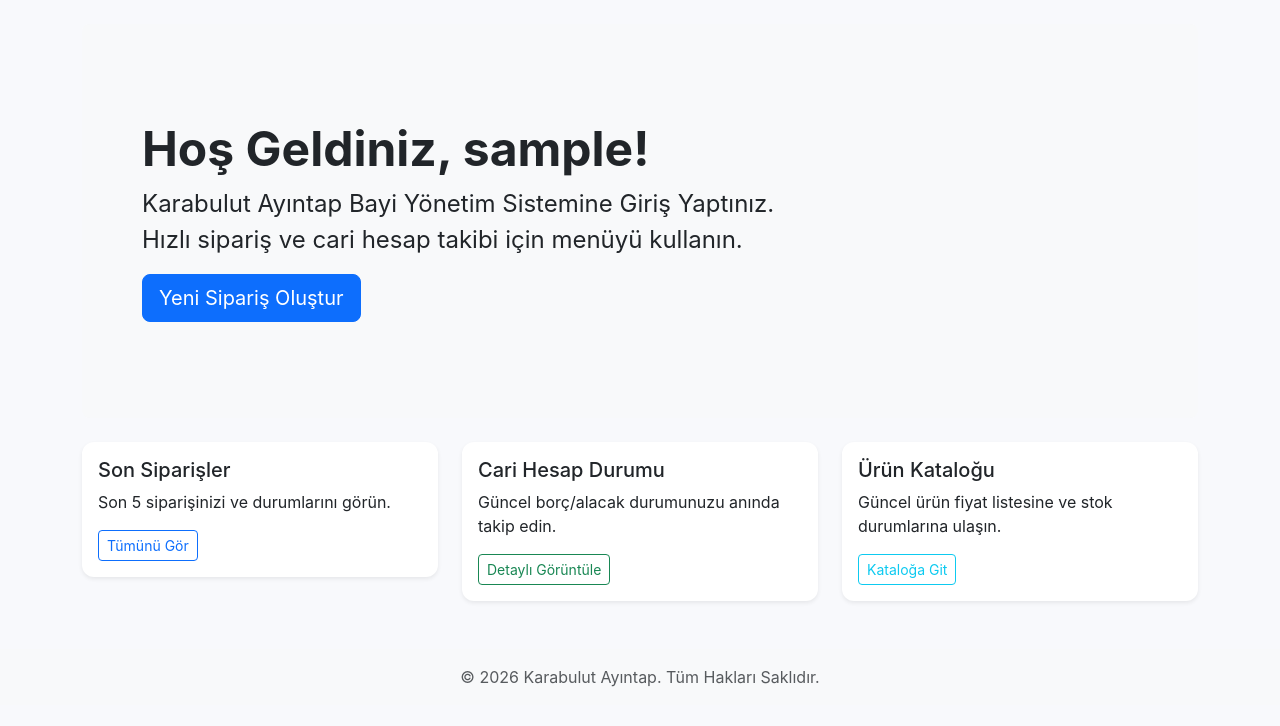
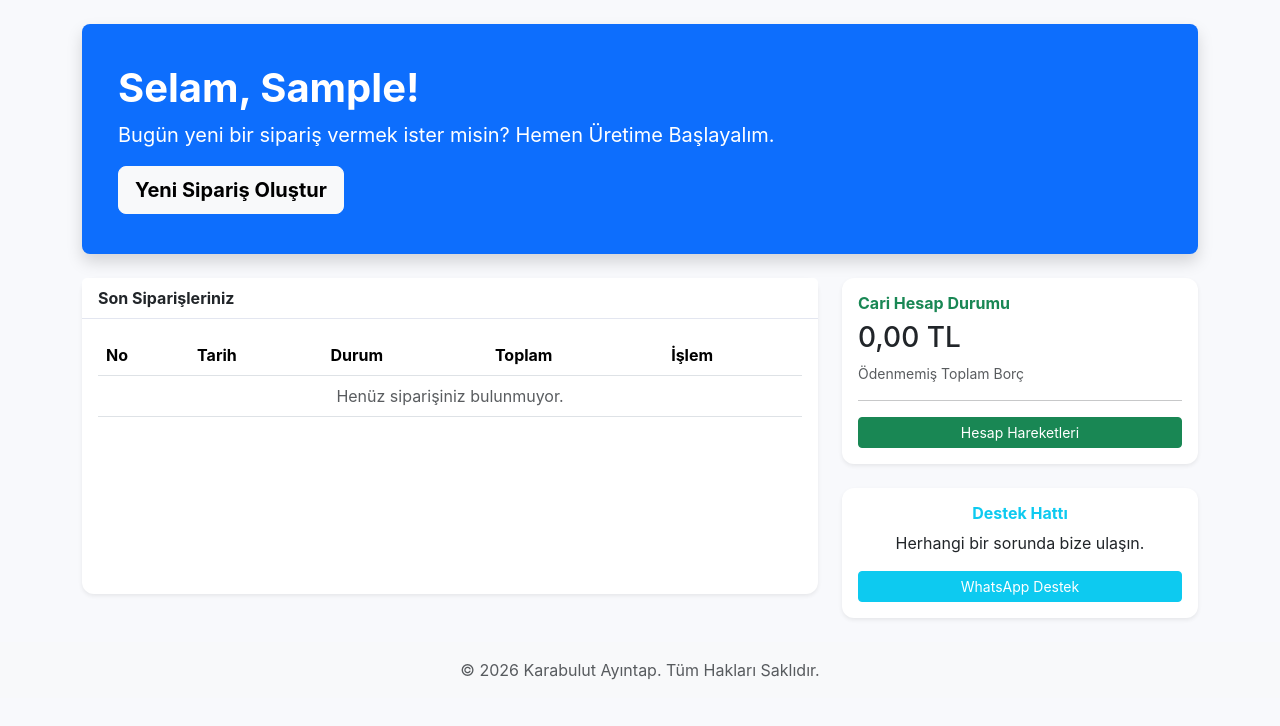
Before and after one commit to mrt0640/b2b, a Django app: page /dashboard/ in a window 1280 px wide. Shown: the part 56-782 px from the top of the page. Run offline with Django 5.2, Linux system fonts and the light colour scheme; the visitor is signed in with stand-in values (Sample User, id 1); data that the repository does not hold is empty; parts of the project's set-up code (start-up, migrations or seed data) failed here and were passed over.

Commit message:
giriş ekranı düzenlendi

```diff
--- a/management/models.py
+++ b/management/models.py
@@ -87,7 +87,7 @@ class UnitConversion(models.Model):
     target_unit = models.ForeignKey(Unit, related_name='target_conversions', on_delete=models.CASCADE, verbose_name="Hedef Birim")
     conversion_factor = models.DecimalField(
         max_digits=10,
-        decimal_places=4,
+        decimal_places=3,
         verbose_name="Çevrim Faktörü (Kaynak * Faktör = Hedef)",
         help_text="Örn: 1 kg'ı 1000 gr'a çevirmek için 1000 girin. 1 gr'ı 1 kg'a çevirmek için 0.001 girin."
     )
@@ -342,7 +342,7 @@ class OrderItem(models.Model):
     # Ürün ana birimi cinsinden birim fiyatı tutar
     unit_price_at_order = models.DecimalField(
         max_digits=10,
-        decimal_places=4,
+        decimal_places=3,
         null=True,
         blank=True,
         verbose_name="Sipariş Anındaki Birim Fiyat (Ürün Ana Birimi Cinsinden)"
@@ -895,7 +895,7 @@ class RecipeItem(models.Model):
     )
     quantity_required = models.DecimalField(
         max_digits=10,
-        decimal_places=4,
+        decimal_places=2,
         verbose_name="Gerekli Miktar"
     )
 
--- a/management/templates/management/dashboard.html
+++ b/management/templates/management/dashboard.html
@@ -1,67 +1,88 @@
 {% extends 'base.html' %}
 {% block title %}Bayi Dashboard{% endblock %}
+
 {% block content %}
-<div class="p-5 mb-4 bg-light rounded-3">
-    <div class="container-fluid py-5">
-        <h1 class="display-5 fw-bold">Hoş Geldiniz, {{ user.get_username }}!</h1>
-        <p class="col-md-8 fs-4">Karabulut Ayıntap Bayi Yönetim Sistemine Giriş Yaptınız. Hızlı sipariş ve cari hesap takibi için menüyü kullanın.</p>
-        <a href="#" class="btn btn-primary btn-lg" type="button">Yeni Sipariş Oluştur</a>
+<div class="p-4 mb-4 bg-primary text-white rounded-3 shadow">
+    <div class="container-fluid py-3">
+        <h1 class="display-6 fw-bold">Selam, {{ user.first_name|default:user.username }}!</h1>
+        <p class="fs-5">Bugün yeni bir sipariş vermek ister misin? Hemen Üretime Başlayalım.</p>
+        <a href="{% url 'management:new_order' %}" class="btn btn-light btn-lg fw-bold">
+            <i class="bi bi-plus-circle"></i> Yeni Sipariş Oluştur
+        </a>
     </div>
 </div>
 
 <div class="row">
-    <div class="col-md-4 mb-4">
-        <div class="card shadow-sm">
+    <div class="col-md-8 mb-4">
+        <div class="card shadow-sm h-100">
+            <div class="card-header bg-white fw-bold">Son Siparişleriniz</div>
             <div class="card-body">
-                <h5 class="card-title">Son Siparişler</h5>
-                <p class="card-text">Son 5 siparişinizi ve durumlarını görün.</p>
-                <a href="#" class="btn btn-outline-primary btn-sm">Tümünü Gör</a>
+                <div class="table-responsive">
+                    <table class="table table-hover">
+                        <thead>
+                            <tr>
+                                <th>No</th>
+                                <th>Tarih</th>
+                                <th>Durum</th>
+                                <th>Toplam</th>
+                                <th>İşlem</th>
+                            </tr>
+                        </thead>
+                        <tbody>
+                        {% for order in last_orders %}
+                        <tr>
+                            <td>#{{ order.id }}</td>
+
+                            <td>{{ order.order_date|date:"d.m.Y H:i" }}</td>
+
+                            <td>
+                                {% if order.status == 'Beklemede' %}
+                                    <span class="badge bg-warning text-dark">Beklemede</span>
+                                {% elif order.status == 'Onaylandı' %}
+                                    <span class="badge bg-info">Onaylandı</span>
+                                {% elif order.status == 'Tamamlandı' %}
+                                    <span class="badge bg-success">Tamamlandı</span>
+                                {% else %}
+                                    <span class="badge bg-secondary">{{ order.get_status_display }}</span>
+                                {% endif %}
+                            </td>
+
+                            <td>{{ order.total_amount|floatformat:2 }} TL</td>
+
+                            <td>
+                                <a href="{% url 'management:order_detail' order.id %}" class="btn btn-sm btn-outline-secondary">Detay</a>
+                            </td>
+                        </tr>
+                        {% empty %}
+                        <tr>
+                            <td colspan="5" class="text-center text-muted">Henüz siparişiniz bulunmuyor.</td>
+                        </tr>
+                        {% endfor %}
+                    </tbody>
+                    </table>
+                </div>
             </div>
         </div>
     </div>
-    <div class="col-md-4 mb-4">
-        <div class="card shadow-sm">
+
+    <div class="col-md-4">
+        <div class="card shadow-sm border-success mb-4">
             <div class="card-body">
-                <h5 class="card-title">Cari Hesap Durumu</h5>
-                <p class="card-text">Güncel borç/alacak durumunuzu anında takip edin.</p>
-                <a href="#" class="btn btn-outline-success btn-sm">Detaylı Görüntüle</a>
+                <h6 class="text-success fw-bold">Cari Hesap Durumu</h6>
+                <h3 class="card-title">{{ balance|floatformat:2 }} TL</h3>
+                <p class="small text-muted">Ödenmemiş Toplam Borç</p>
+                <hr>
+                <a href="{% url 'management:dealer_transactions' %}" class="btn btn-success btn-sm w-100">Hesap Hareketleri</a>
             </div>
         </div>
-    </div>
-    <div class="col-md-4 mb-4">
-        <div class="card shadow-sm">
-            <div class="card-body">
-                <h5 class="card-title">Ürün Kataloğu</h5>
-                <p class="card-text">Güncel ürün fiyat listesine ve stok durumlarına ulaşın.</p>
-                <a href="#" class="btn btn-outline-info btn-sm">Kataloğa Git</a>
+
+        <div class="card shadow-sm border-info">
+            <div class="card-body text-center">
+                <h6 class="text-info fw-bold">Destek Hattı</h6>
+                <p class="card-text">Herhangi bir sorunda bize ulaşın.</p>
+                <a href="tel:05000000000" class="btn btn-info btn-sm text-white w-100">WhatsApp Destek</a>
             </div>
         </div>
     </div>
 </div>
-
 {% endblock content %}
-
-<!doctype html>
-<html lang="tr">
-<head>
-    <meta charset="utf-8">
-    <title>Bayi Hoşgeldiniz</title>
-    <link href="https://cdn.jsdelivr.net/npm/bootstrap@5.3.3/dist/css/bootstrap.min.css" rel="stylesheet">
-</head>
-<body>
-    <div class="container mt-5">
-        <h1>Bayi Hoşgeldiniz</h1>
-        <p class="lead">{{ welcome_message }}</p>
-
-        <a href="{% url 'logout' %}" class="btn btn-danger">Çıkış Yap</a>
-
-        <hr>
-        <h2>Modüller</h2>
-        <ul class="list-group">
-            <li class="list-group-item">Yeni Sipariş Oluştur</li>
-            <li class="list-group-item">Sipariş Geçmişi</li>
-            <li class="list-group-item">Cari Hesap Bilgileri</li>
-        </ul>
-    </div>
-</body>
-</html>
--- a/management/urls.py
+++ b/management/urls.py
@@ -24,6 +24,8 @@ urlpatterns = [
     path('delivery/update/<int:pk>/', views.courier_delivery_update, name='courier_delivery_update'),
     path('courier/dashboard/', views.courier_dashboard, name='courier_dashboard'),
     path('courier/delivery/<int:pk>/', views.courier_delivery_update, name='courier_delivery_update'),
+    path('order/<int:order_id>/', views.order_detail_view, name='order_detail'),
+    path('cari-hareketler/', views.dealer_transactions_view, name='dealer_transactions')
 ]
     # ... (Diğer url patternleriniz buraya gelecek) ...
     # Router tarafından tanımlanan URL'ler (Admin Finansal İşlemler)
--- a/management/views.py
+++ b/management/views.py
@@ -1,3 +1,4 @@
+# management/views.py
 from django.template.loader import get_template
 #from xhtml2pdf import pisa
 from io import BytesIO
@@ -93,8 +94,24 @@ def order_list(request):
     })
 
 
+def order_detail_view(request, order_id):
+    # Siparişi getir (Sadece ilgili bayinin görmesi için güvenliği de ekleyelim)
+    order = get_object_or_404(Order, id=order_id)
+
+    # Sipariş kalemlerini çekiyoruz (related_name='items' olduğunu varsayıyorum)
+    items = order.items.all()
+
+    context = {
+        'order': order,
+        'items': items,
+        'title': f'Sipariş Detayı #{order.id}'
+    }
+    return render(request, 'management/order_detail.html', context)
+
+
+
+
 from django.shortcuts import render, redirect
-
 def landing_page_view(request):
     """Projenin ana giriş/karşılama sayfası."""
 
@@ -129,94 +146,108 @@ def landing_page_view(request):
 
 @login_required
 def dealer_dashboard_view(request):
-    # --- YÖNLENDİRME KONTROLÜ BAŞLANGIÇ ---
-    # Giriş yapan kullanıcı "Kurye" grubundaysa bayi ekranını görmesin, kurye ekranına gitsin
-    if request.user.groups.filter(name='Kurye').exists():
-        return redirect('management:courier_dashboard')
+    try:
+        # 1. Giriş yapan kullanıcıya ait "Dealer" profilini buluyoruz
+        # Not: Dealer modelinizde User'a bağlı alanın adı 'user' varsayılmıştır
+        current_dealer = Dealer.objects.get(user=request.user)
+        # Modelinizdeki property'yi çağırıyoruz
+        balance = current_dealer.current_balance
+        # 2. Sorguyu bu Dealer nesnesi üzerinden yapıyoruz
+        last_orders = Order.objects.filter(dealer=current_dealer).order_by('-order_date')[:5]
 
-    # Eğer admin ise ve bayi ekranını değil de sipariş listesini görmek istiyorsa:
-    # if request.user.is_staff:
-    #     return redirect('management:order_list')
-    # --- YÖNLENDİRME KONTROLÜ BİTİŞ ---
+    except Dealer.DoesNotExist:
+        balance = 0
+        # Eğer bu kullanıcıya tanımlı bir Dealer profili yoksa boş liste döndür
+        last_orders = []
 
-    # Mevcut bayi dashboard kodlarınız burada devam eder...
     context = {
-        'title': 'Bayi Paneli',
-        # ... diğer veriler
+        'balance': balance,
+        'last_orders': last_orders,
+        'welcome_message': 'Yönetim sistemine hoş geldiniz.',
     }
     return render(request, 'management/dashboard.html', context)
 
+def dealer_transactions_view(request):
+    try:
+        current_dealer = Dealer.objects.get(user=request.user)
+        # 'date' yerine 'transaction_date' kullanıyoruz
+        transactions = current_dealer.transactions.all().order_by('-transaction_date')
+        balance = current_dealer.current_balance
+    except Dealer.DoesNotExist:
+        transactions = []
+        balance = 0
+
+    context = {
+        'transactions': transactions,
+        'balance': balance,
+        'title': 'Cari Hesap Hareketleri'
+    }
+    return render(request, 'management/dealer_transactions.html', context)
+
+
 @login_required
 def new_order_view(request):
-    """Bayi için yeni sipariş oluşturma sayfasını gösterir ve işler."""
-
-    # 1. Bayiyi bulma
     try:
         dealer = Dealer.objects.get(user=request.user)
     except Dealer.DoesNotExist:
         messages.error(request, "Sisteme kayıtlı bayi bilginiz bulunamadı.")
-        # DÜZELTME: Namespacing ile yönlendirme.
         return redirect('management:landing_page')
 
     if request.method == 'POST':
         order_form = OrderForm(request.POST)
-        formset = OrderItemFormSet(request.POST, instance=Order())
-
+        # KRİTİK: HTML'de 'items' prefix'i kullandığınız için burada da belirtmelisiniz
+        formset = OrderItemFormSet(request.POST, prefix='items')
 
         if order_form.is_valid() and formset.is_valid():
-            with transaction.atomic():
-                # 1. Siparişi oluştur (dealer bilgisini ekleyerek)
-                order = order_form.save(commit=False)
-                order.dealer = dealer
-                order.save()
-            # 2. Formset verilerini al
-            items = formset.save(commit=False)
-            total_order_amount = Decimal('0.00')
+            try:
+                with transaction.atomic():
+                    # 1. Siparişi oluştur
+                    order = order_form.save(commit=False)
+                    order.dealer = dealer
+                    order.save()
 
-            for item in items:
-                item.order = order
+                    # 2. Formset verilerini siparişe bağlayarak kaydet
+                    formset.instance = order
+                    items = formset.save(commit=False)
 
-                # 3. Bayiye özel fiyat kontrolü
-                try:
-                    dealer_price_obj = DealerPrice.objects.get(dealer=dealer, product=item.product)
-                    price_to_use = dealer_price_obj.price
-                except DealerPrice.DoesNotExist:
-                    price_to_use = item.product.selling_price
+                    total_order_amount = Decimal('0.00')
 
-                # Birim fiyatı atıyoruz
-                item.unit_price_at_order = price_to_use
-                item.save()
+                    for item in items:
+                        # Bayiye özel fiyat kontrolü
+                        dealer_price_obj = DealerPrice.objects.filter(dealer=dealer, product=item.product).first()
+                        price_to_use = dealer_price_obj.price if dealer_price_obj else item.product.selling_price
 
-                # 4. Satır toplamını hesapla ve genel toplama ekle
-                # get_converted_total metodu unit_price_at_order üzerinden hesaplar
-                total_order_amount += item.get_converted_total()
+                        item.unit_price_at_order = price_to_use
+                        item.save()
 
-                # 5. Stok güncelleme
-                product = item.product
-                if hasattr(product, 'current_stock'):
-                    product.current_stock -= item.ordered_quantity
-                    product.save()
+                        # Toplam tutar hesaplama
+                        # Not: get_converted_total metodunuzun doğru çalıştığından emin olun
+                        total_order_amount += item.get_converted_total()
 
-            # --- KRİTİK NOKTA ---
-            # 6. Siparişin toplam tutarını veritabanına yazıyoruz
-            order.estimated_total = total_order_amount
-            order.save()
+                        # Stok güncelleme
+                        product = item.product
+                        if hasattr(product, 'current_stock'):
+                            product.current_stock -= item.ordered_quantity
+                            product.save()
 
-            # Formset içindeki silinenleri temizle
-            for deleted_obj in formset.deleted_objects:
-                deleted_obj.delete()
+                    # 3. Formset içindeki silinenleri temizle
+                    for deleted_obj in formset.deleted_objects:
+                        deleted_obj.delete()
 
-            messages.success(request, f"Sipariş #{order.pk} başarıyla oluşturuldu. Toplam: {order.estimated_total} TL")
-            return redirect(reverse('management:order_list'))
+                    # 4. Genel toplamı güncelle
+                    order.estimated_total = total_order_amount
+                    order.save()
 
-                # DÜZELTME: Başarılı siparişten sonra namespacing ile yönlendir.
-            return redirect(reverse('management:order_list'))
+                messages.success(request, f"Sipariş #{order.pk} başarıyla oluşturuldu. Toplam: {order.estimated_total} TL")
+                return redirect(reverse('management:order_list'))
+
+            except Exception as e:
+                messages.error(request, f"Sipariş kaydedilirken bir hata oluştu: {str(e)}")
         else:
             messages.error(request, "Lütfen formdaki hataları düzeltin.")
     else:
-        # GET isteğinde, boş formları oluştur
         order_form = OrderForm()
-        formset = OrderItemFormSet(instance=Order())
+        formset = OrderItemFormSet(prefix='items') # GET durumunda da prefix önemli
 
     context = {
         'title': 'Yeni Sipariş Oluştur',
@@ -224,7 +255,6 @@ def new_order_view(request):
         'formset': formset,
     }
     return render(request, 'management/new_order.html', context)
-
 def get_product_info(request):
     product_id = request.GET.get('product_id')
     try:
```
Also changed, not shown: management/templates/management/dealer_transactions.html (added, +57 -0 lines), management/templates/management/order_detail.html (added, +59 -0 lines).
